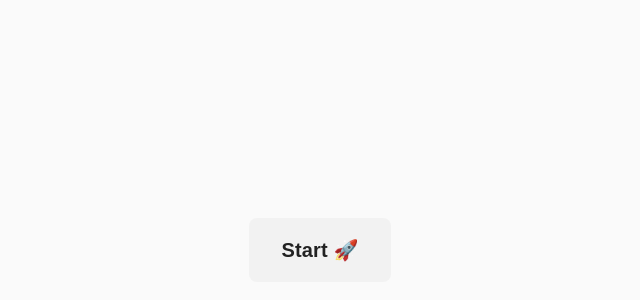
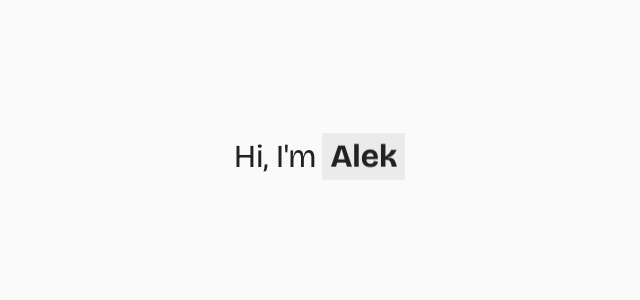
Before and after one commit to allozaur/fabric-pitch, a SvelteKit app: page / in a window 1280 px wide. Shown: the part 150-450 px from the top of the page, without its empty margins (320-960 px from the left). Built offline with nearby package versions, Linux system fonts and the light colour scheme.

Commit message:
feat: Start page improvements

```diff
--- a/src/routes/+page.svelte
+++ b/src/routes/+page.svelte
@@ -6,8 +6,6 @@
   import { onMount } from "svelte";
   import { goto } from "$app/navigation";
 
-  let hasMounted = $state(false);
-  let hasStarted = $state(false);
   let peekState = $state("hidden");
   let showGreeting = $state(false);
   let showFinalImage = $state(false);
@@ -40,9 +38,13 @@
     }, 500);
   }
 
-  function spin(node: HTMLElement, { duration }: { duration: number }) {
+  function spin(
+    node: HTMLElement,
+    { duration, delay }: { duration: number; delay: number }
+  ) {
     return {
       duration,
+      delay,
       css: (t: number, u: any) => {
         const eased = elasticOut(t);
         return `
@@ -50,19 +52,6 @@
         `;
       },
     };
-  }
-
-  function startAnimation() {
-    if (!hasStarted) {
-      hasStarted = true;
-
-      setTimeout(() => {
-        peekState = "hidden";
-        setTimeout(() => {
-          startPeekSequence();
-        }, 100);
-      }, 0);
-    }
   }
 
   function startPeekSequence() {
@@ -73,12 +62,12 @@
 
       setTimeout(() => {
         showGreeting = true;
-      }, 1000);
+      }, 2000);
     }, 2000);
   }
 
   onMount(() => {
-    hasMounted = true;
+    startPeekSequence();
   });
 </script>
 
@@ -93,13 +82,8 @@
 <!-- svelte-ignore a11y_no_noninteractive_element_interactions -->
 <!-- svelte-ignore a11y_click_events_have_key_events -->
 <main class:image-active={showFinalImage} onclick={goToNextPage}>
-  {#if hasMounted && !hasStarted}
-    <div class="start-button-wrapper" in:spin={{ duration: 3000 }}>
-      <Button onClick={startAnimation}>Start 🚀</Button>
-    </div>
-  {:else}
+  {#if showGreeting}
     <div class="content-wrapper" class:slide-up={showFinalImage}>
-      {#if showGreeting}
       <h1 class="heading">
         <span
           class="typewriter"
@@ -111,14 +95,19 @@
           <strong class="name">Alek</strong>
         {/if}
       </h1>
+    </div>
   {/if}
-    </div>
 
   {#if peekState === "peekBottom"}
     <div
       class="image-wrapper peek-bottom"
-        in:fly|local={{ y: 200, duration: 1000, easing: (t) => t * t * t }}
-        out:fly|local={{ y: 200, duration: 1000 }}
+      in:fly|local={{
+        y: 200,
+        delay: 500,
+        duration: 1500,
+        easing: (t) => t * t * t,
+      }}
+      out:fly|local={{ y: 200, delay: 1000, duration: 1000 }}
     >
       <enhanced:img src={profilePicture} height="250"></enhanced:img>
     </div>
@@ -132,6 +121,11 @@
       <enhanced:img src={profilePicture} height="250"></enhanced:img>
     </div>
   {/if}
+
+  {#if showFinalImage}
+    <div class="start-button-wrapper" in:spin={{ duration: 2000, delay: 1000 }}>
+      <Button href="/slide/1">Start 🚀</Button>
+    </div>
   {/if}
 </main>
 
@@ -202,6 +196,11 @@
     transition: none;
     will-change: transform;
     z-index: 1;
+    margin-bottom: 1rem;
+
+    h1 {
+      margin: 0;
+    }
   }
 
   .content-wrapper.slide-up {
@@ -266,7 +265,9 @@
   }
 
   .start-button-wrapper {
+    display: flex;
     position: relative;
     transform-origin: center center;
+    margin-top: 3rem;
   }
 </style>
```
Lines whose indentation alone changed are shown as unchanged.
